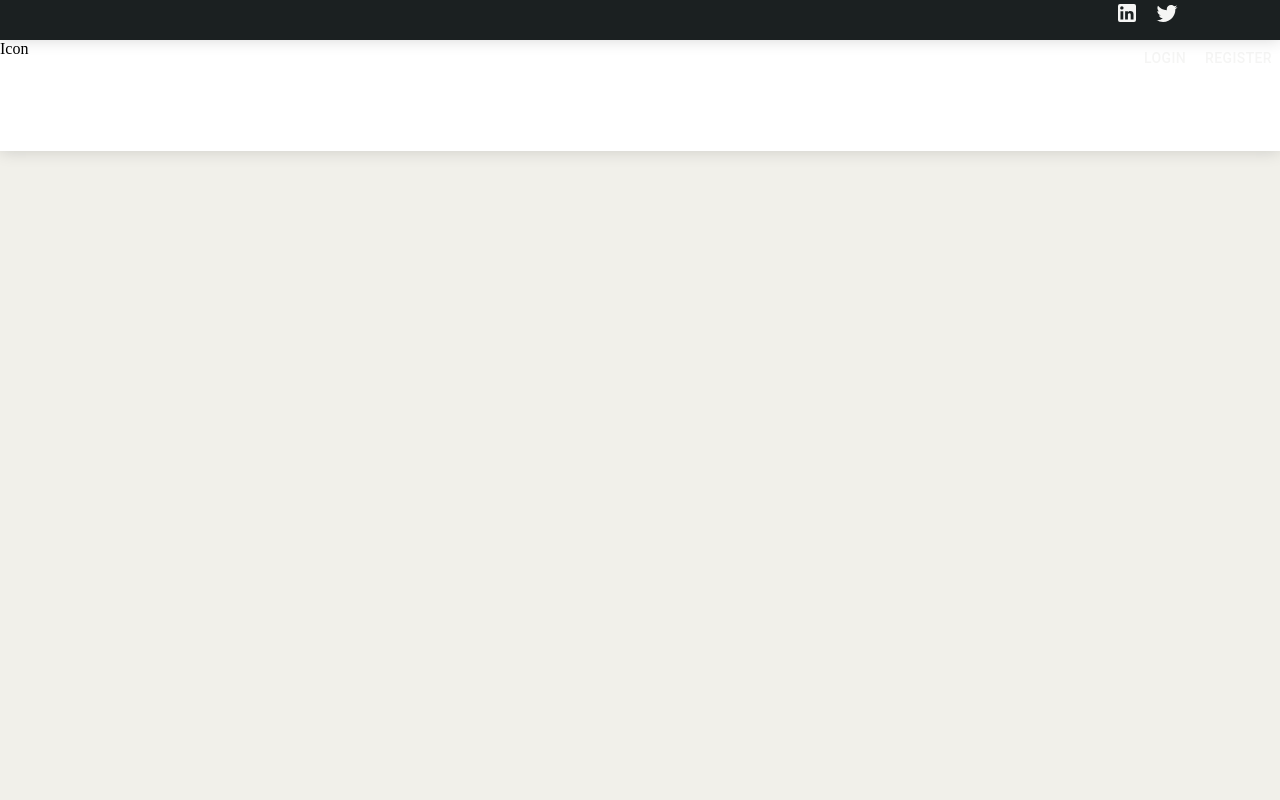
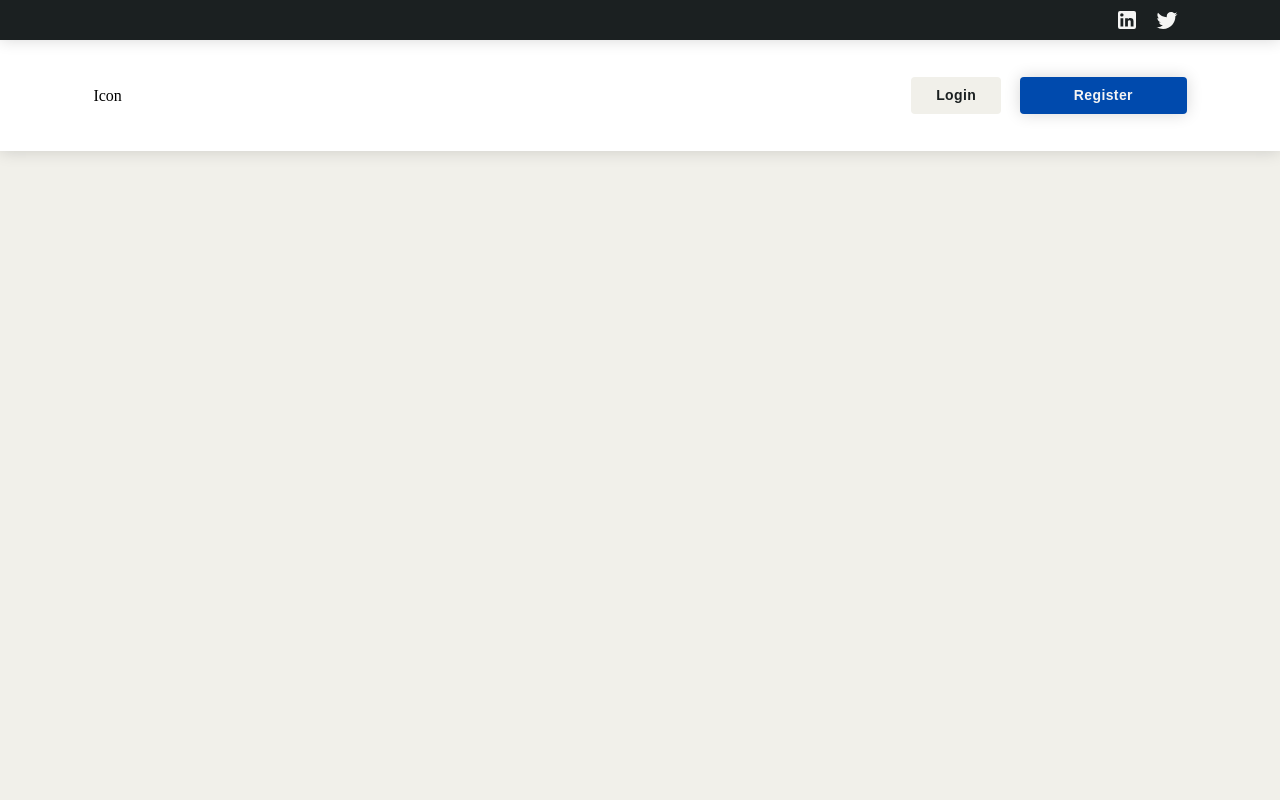
Before and after one commit to AbbaTek-Group/mp-connect, a React (Create React App) app in the folder mp-connect/: page / in a window 1280 px wide. Shown: the top 800 px of the page. Built offline with nearby package versions, Linux system fonts and the light colour scheme; a web font is replaced by a local one.

Commit message:
Nav Button Styling

```diff
--- a/mp-connect/src/components/landing/content/NavBarContent.tsx
+++ b/mp-connect/src/components/landing/content/NavBarContent.tsx
@@ -4,10 +4,22 @@ import { inline } from "../../../styles";
 export const NavBarContent = () => {
   return (
     <Box sx={inline.navBarContentSx.container}>
-      <Box>Icon</Box>
-      <Box>
-        <Button>Login</Button>
-        <Button>Register</Button>
+      <Box sx={{ ml: "7.3vw" }}>Icon</Box>
+      <Box sx={{ mr: "7.3vw" }}>
+        <Button
+          sx={inline.navBarContentSx.loginButton}
+          variant="contained"
+          disableRipple
+        >
+          Login
+        </Button>
+        <Button
+          sx={inline.navBarContentSx.registerButton}
+          variant="contained"
+          disableRipple
+        >
+          Register
+        </Button>
       </Box>
     </Box>
   );
--- a/mp-connect/src/styles/appTheme.ts
+++ b/mp-connect/src/styles/appTheme.ts
@@ -12,5 +12,13 @@ export const appTheme = createTheme({
       main: palette.black,
     },
   },
-  components: {},
+  components: {
+    MuiButton: {
+      styleOverrides: {
+        root: {
+          textTransform: "none",
+        },
+      },
+    },
+  },
 });
--- a/mp-connect/src/styles/inline.ts
+++ b/mp-connect/src/styles/inline.ts
@@ -3,6 +3,7 @@
 // 7.3vw for frame
 
 import { palette } from "./palette";
+import { font } from "./font";
 
 export const homeSx = {
   divContainer: {
@@ -25,7 +26,8 @@ export const linkBarContentSx = {
     display: "flex",
     flexDirection: "row",
     justifyContent: "flex-end",
-    mt: "-0.83vh",
+    alignItems: "center",
+    height: "100%",
     mr: "7.3vw",
   },
   iconButton: {
@@ -49,9 +51,28 @@ export const navBarContentSx = {
     display: "flex",
     flexDirection: "row",
     justifyContent: "space-between",
+    alignItems: "center",
+    height: "100%",
   },
-  textButton: {
-    fontColor: palette.white,
+  loginButton: {
+    fontFamily: font.fontFamily,
+    fontWeight: font.fontWeight.medium,
+    backgroundColor: palette.parchment,
+    color: palette.black,
+    width: "7vw",
+    boxShadow: "none",
+    mr: "1.5vw",
+    "&:hover": {
+      opacity: "0.84",
+    },
+  },
+  registerButton: {
+    fontFamily: font.fontFamily,
+    fontWeight: font.fontWeight.bold,
+    backgroundColor: palette.mpBlue,
+    color: palette.white,
+    width: "13vw",
+    boxShadow: "0px 0px 16px rgb(0 0 0 / 0.16)",
     "&:hover": {
       opacity: "0.84",
     },
```
